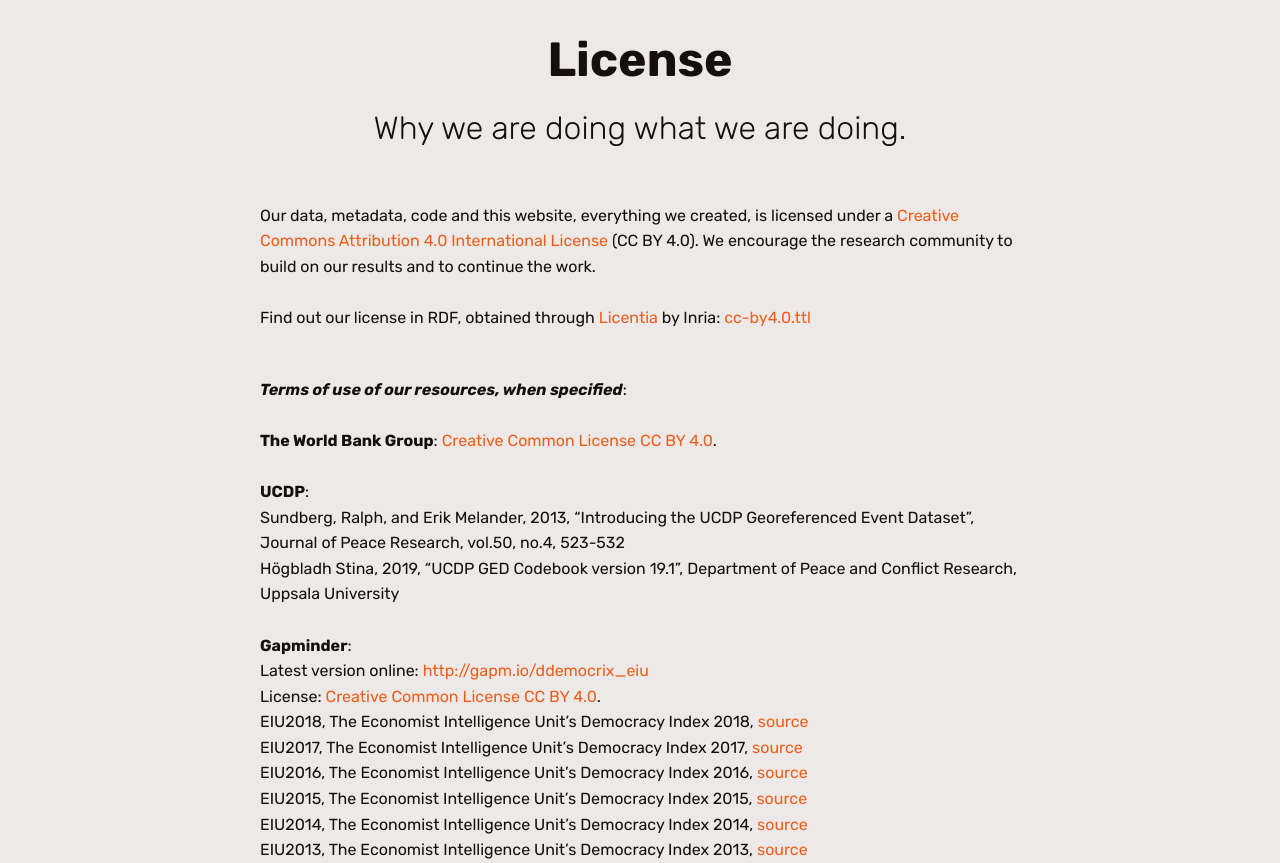
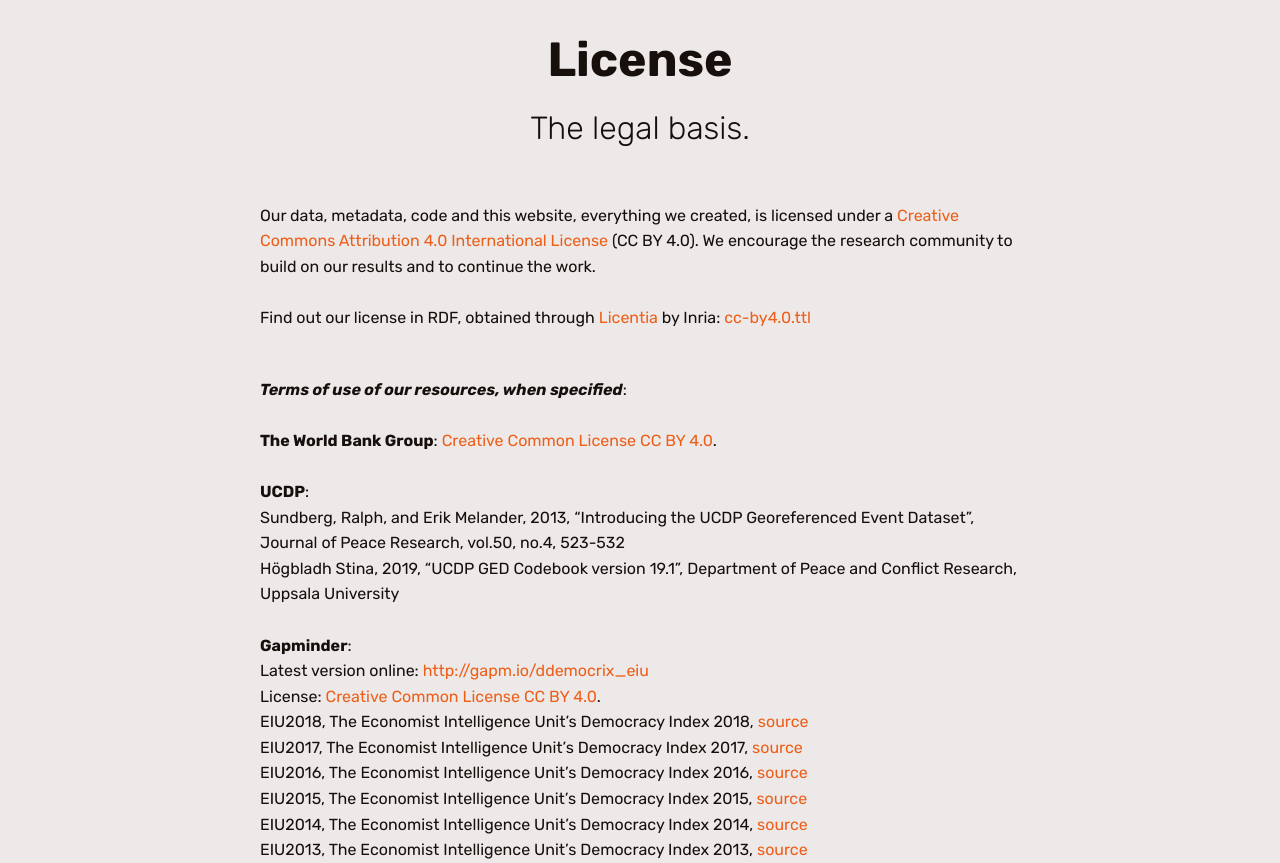
Before and after one commit to Flucht/flucht.github.io, a plain HTML site: page license.html in a window 1280 px wide. Shown: the part 84-947 px from the top of the page. Drawn offline with Linux system fonts and the light colour scheme.

Commit message:
Update license.html

```diff
--- a/license.html
+++ b/license.html
@@ -67,7 +67,7 @@
         <div class="media-container-row">
             <div class="title col-12 col-md-8">
                 <h2 class="align-center pb-3 mbr-fonts-style display-2"><strong>License</strong></h2>
-                <h3 class="mbr-section-subtitle align-center mbr-light mbr-fonts-style display-5">Why we are doing what we are doing.</h3>
+                <h3 class="mbr-section-subtitle align-center mbr-light mbr-fonts-style display-5">The legal basis.</h3>
 
             </div>
         </div>
@@ -97,7 +97,7 @@
 
     <div class="container">
         <div class="media-container-row">
-            <div class="mbr-text col-12 mbr-fonts-style display-7 col-md-8">
+            <div class="mbr-text col-12 mbr-fonts-style display-7 col-md-8 pb-5">
               <p>
                 <strong><i>Terms of use of our resources, when specified</i></strong>:<br><br>
                 <strong>The World Bank Group</strong>: <a https://datacatalog.worldbank.org/public-licenses class="text-info" target="_blank">Creative Common License CC BY 4.0</a>.<br><br>
```
